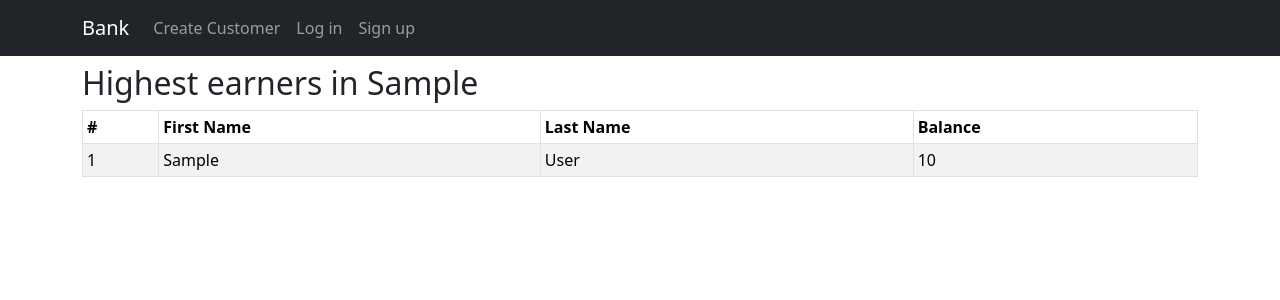
After one commit to pykretexd/bank, a Flask app: a page that uses templates/country.html in a window 1280 px wide. The commit adds this page. Shown: the top 300 px of the page. Run offline with Flask 3, Linux system fonts and the light colour scheme; tables that the repository leaves empty hold one stand-in row (values such as "Sample post"); parts of the project's set-up code (start-up, migrations or seed data) failed here and were passed over; some libraries are stand-ins or nearby versions.

Commit message:
Add page to show highest earners in country

```diff
--- a/app.py
+++ b/app.py
@@ -30,6 +30,11 @@ def load_user(user_id):
 @app.route('/')
 def index():
     return render_template('index.html')
+
+@app.route('/country/<country>')
+def country(country):
+    customers = Customer.query.filter_by(country=country).order_by(Customer.total_balance.desc()).limit(10).all()
+    return render_template('country.html', country=country, customers=customers)
 
 @app.route('/customer/create', methods=['GET', 'POST'])
 def create_customer():
@@ -147,7 +152,6 @@ def transfer(customer_id):
         db.session.commit()
         flash('Transfer was successful.')
         return redirect(url_for('customer', customer_id=customer_id))
-
     return render_template('transfer.html', form=form)
 
 @app.route('/customer/<int:customer_id>/account/<int:account_id>', methods=['GET'])
@@ -421,7 +425,6 @@ def account_data(account_id):
         'draw': request.args.get('draw', type=int),
     }
 
-
 if __name__ == '__main__':
     with app.app_context():
         db.create_all()
--- a/models.py
+++ b/models.py
@@ -1,4 +1,6 @@
 from flask_sqlalchemy import SQLAlchemy
+from sqlalchemy import func, select
+from sqlalchemy.ext.hybrid import hybrid_property
 from flask_login import UserMixin
 from werkzeug.security import generate_password_hash, check_password_hash
 
@@ -19,13 +21,21 @@ class Customer(db.Model):
     telephone_country_code = db.Column(db.Integer, unique=False, nullable=False)
     telephone = db.Column(db.String(20), unique=False, nullable=False)
     email_address = db.Column(db.String(50), unique=False, nullable=False)
-    accounts = db.relationship('Account', backref='Customer',lazy=True)
+    accounts = db.relationship('Account', backref='Customer',lazy='dynamic')
+
+    @hybrid_property
+    def total_balance(self):
+        return sum(account.balance for account in self.accounts)
+
+    @total_balance.expression
+    def total_balance(cls):
+        return (
+            select(func.sum(Account.balance))
+            .where(Account.customer_id == cls.id)
+            .label('total_balance')
+        )
 
     def to_dict(self):
-        accounts = self.accounts
-        balance = 0
-        for account in accounts:
-            balance += account.balance
         return {
             'id': self.id,
             'first_name': self.first_name,
@@ -40,7 +50,7 @@ class Customer(db.Model):
             'telephone_country_code': self.telephone_country_code,
             'telephone': self.telephone,
             'email_address': self.email_address,
-            'balance': balance
+            'balance': self.total_balance
         }
 
 class Account(db.Model):
--- /dev/null
+++ b/templates/country.html
@@ -0,0 +1,24 @@
+{% extends 'base.html' %}
+{% block content %}
+<h2>Highest earners in {{ country }}</h2>
+<table id='data' class='table table-striped table-bordered table-hover table-sm'>
+    <thead>
+        <tr>
+            <th>#</th>
+            <th>First Name</th>
+            <th>Last Name</th>
+            <th>Balance</th>
+        </tr>
+    </thead>
+    <tbody>
+        {% for customer in customers %}
+            <tr>
+                <td>{{ customer.id }}</td>
+                <td>{{ customer.first_name }}</td>
+                <td>{{ customer.last_name }}</td>
+                <td>{{ customer.total_balance }}</td>
+            </tr>
+        {% endfor %}
+    </tbody>
+</table>
+{% endblock %}
--- a/utils.py
+++ b/utils.py
@@ -12,7 +12,7 @@ def check_valid_withdraw(balance, amount):
 def seed_data(db):
     seed_roles(db)
     seed_users(db)
-    seed_customers(5000, db)
+    seed_customers(50, db)
 
 def seed_roles(db):
     if Role.query.filter_by(name='Cashier').first() is None:
```
Also changed, not shown: templates/index.html (+6 -1 lines).
